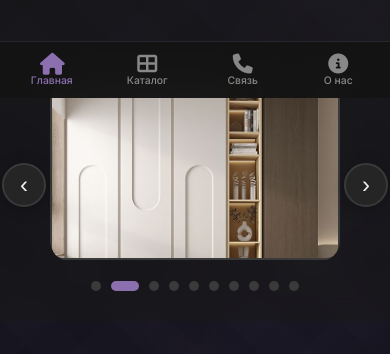
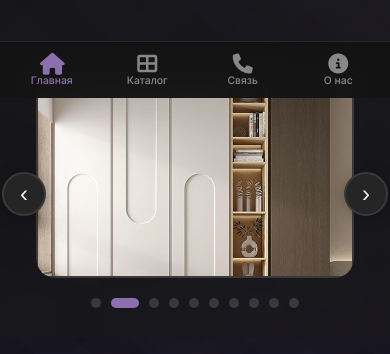
Before and after one commit to sbktiga-dev/ttmebel, a website: page index.html in a window 390 px wide. Shown: the part 746-1100 px from the top of the page. Drawn offline with Linux system fonts and the light colour scheme.

Commit message:
Фикс горизонтального скролла на главной: overflow-x:hidden на body и [data-page=home], max-width:100vw, галерея не вылезает за экран

```diff
--- a/css/style.css
+++ b/css/style.css
@@ -60,6 +60,7 @@ body::before {
 
 [data-page="home"] {
   background-color: #12111a;
+  overflow-x: hidden;
   background-image:
     radial-gradient(ellipse at 20% 50%, rgba(139,111,175,0.08) 0%, transparent 50%),
     radial-gradient(ellipse at 80% 20%, rgba(139,111,175,0.06) 0%, transparent 40%),
@@ -1541,6 +1542,7 @@ img {
 @media (max-width: 768px) {
   html, body {
     overflow-x: hidden;
+    max-width: 100vw;
   }
 
   .nav {
@@ -2902,7 +2904,8 @@ img {
 
 @media (max-width: 768px) {
   .gallery-strip {
-    margin: 0 50px;
+    margin: 0 36px;
+    max-width: calc(100vw - 72px);
   }
 
   .gallery-item {
```
